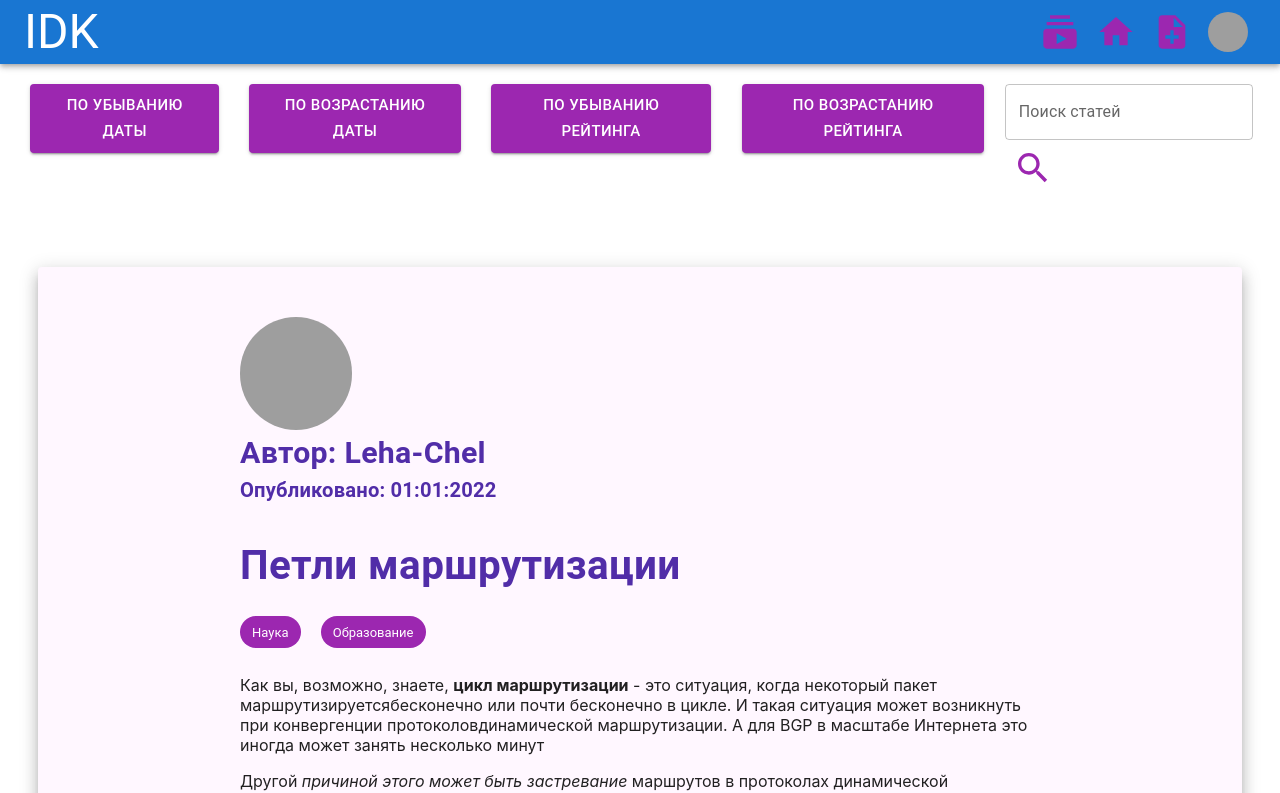
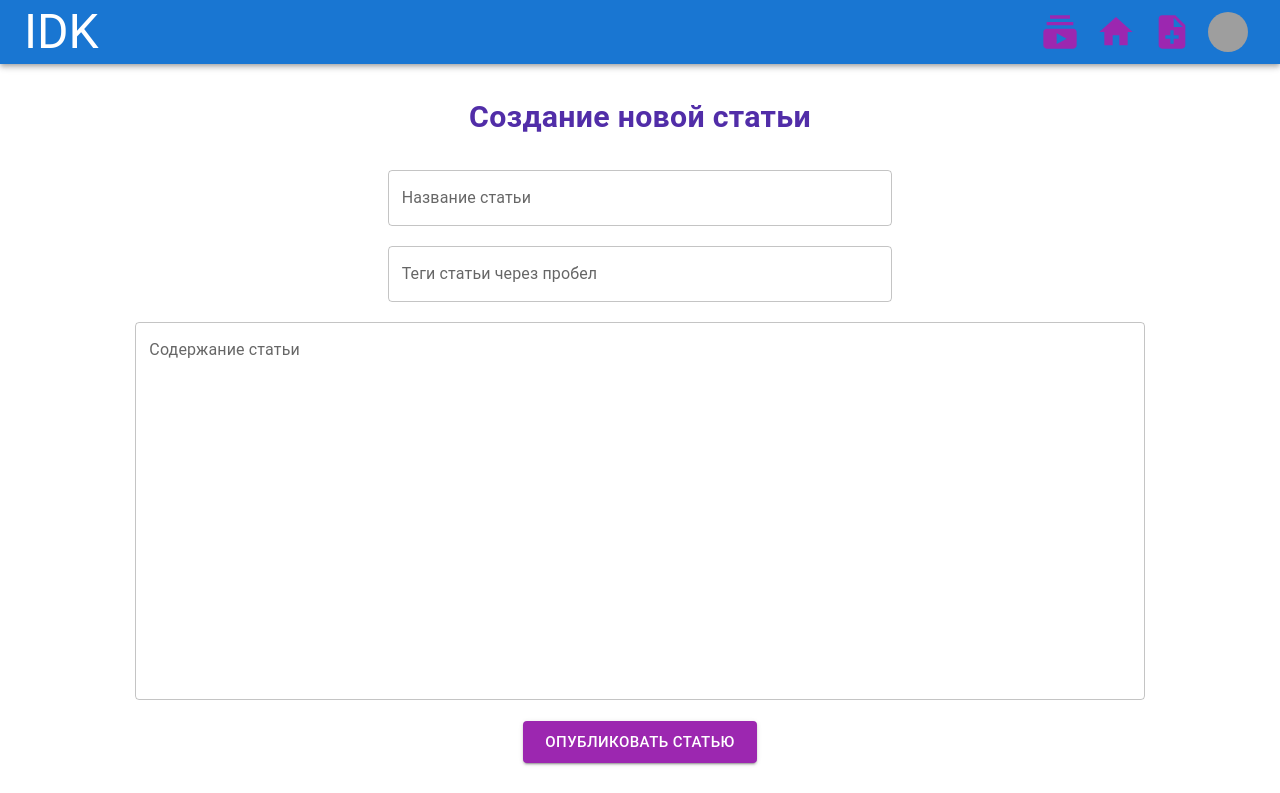
Before and after one commit to Dimaspb24/DevBlog, a React (Create React App) app in the folder react-frontend/: page / in a window 1280 px wide. Shown: the top 793 px of the page. Built offline with nearby package versions, Linux system fonts and the light colour scheme; grey boxes are pictures that could not be loaded.

Commit message:
Added creating post component ui

```diff
--- a/react-frontend/src/App.js
+++ b/react-frontend/src/App.js
@@ -3,6 +3,7 @@ import {Box} from '@mui/material'
 import Header from './components/Header/Header'
 import UserArticleContainer from './components/Article/UserArticleContainer'
 import HomePageContainer from './components/Home/HomePageContainer'
+import CreatingPostContainer from './components/CreatingPost/CreatingPostContainer'
 
 function App() {
     return (
@@ -10,7 +11,8 @@ function App() {
             <Header/>
             {/*<UserPersonalInfoContainer/>*/}
             {/*<UserArticleContainer/>*/}
-            <HomePageContainer/>
+            {/*<HomePageContainer/>*/}
+            <CreatingPostContainer/>
         </Box>
     )
 }
--- /dev/null
+++ b/react-frontend/src/components/CreatingPost/BodyInput.jsx
@@ -0,0 +1,12 @@
+import {Box, TextField} from '@mui/material'
+
+const BodyInput = () => {
+    return (
+        <Box sx={{display: 'flex', justifyContent: 'center', pt: '2ch'}}>
+            <TextField label="Содержание статьи" variant="outlined" color="secondary" sx={{minWidth: '100ch'}}
+                       multiline rows={15}/>
+        </Box>
+    )
+}
+
+export default BodyInput
--- /dev/null
+++ b/react-frontend/src/components/CreatingPost/CreatingPost.jsx
@@ -0,0 +1,20 @@
+import {Box} from '@mui/material'
+import TitleInput from './TitleInput'
+import TagInput from './TagInput'
+import BodyInput from './BodyInput'
+import SendButton from './SendButton'
+import Text from './Text'
+
+const CreatingPost = () => {
+    return (
+        <Box sx={{display: 'flex', flexDirection: 'column'}}>
+            <Text/>
+            <TitleInput/>
+            <TagInput/>
+            <BodyInput/>
+            <SendButton/>
+        </Box>
+    )
+}
+
+export default CreatingPost
--- /dev/null
+++ b/react-frontend/src/components/CreatingPost/CreatingPostContainer.jsx
@@ -0,0 +1,22 @@
+import {updatePassedPropertyActionCreator} from '../../redux/article-reducer'
+import {connect} from 'react-redux'
+import CreatingPost from './CreatingPost'
+
+const mapStateToProps = (state) => {
+    return {
+        article: state.articleReducer
+    }
+}
+
+const mapDispatchToProps = (dispatch) => {
+    return {
+        updatePassedProperty: (currentProperty, updatedValue) => {
+            const action = updatePassedPropertyActionCreator(currentProperty, updatedValue)
+            dispatch.action(action)
+        }
+    }
+}
+
+const CreatingPostContainer = connect(mapStateToProps, mapDispatchToProps)(CreatingPost)
+
+export default CreatingPostContainer
--- /dev/null
+++ b/react-frontend/src/components/CreatingPost/SendButton.jsx
@@ -0,0 +1,11 @@
+import {Box, Button} from '@mui/material'
+
+const SendButton = () => {
+    return (
+        <Box sx={{display: 'flex', justifyContent: 'center', pt: '2ch', pb: '15ch'}}>
+            <Button variant="contained" size="large" color="secondary">Опубликовать статью</Button>
+        </Box>
+    )
+}
+
+export default SendButton
--- /dev/null
+++ b/react-frontend/src/components/CreatingPost/TagInput.jsx
@@ -0,0 +1,11 @@
+import {Box, TextField} from '@mui/material'
+
+const TagInput = () => {
+    return (
+        <Box sx={{display: 'flex', justifyContent: 'center', pt: '2ch'}}>
+            <TextField label="Теги статьи через пробел" variant="outlined" color="secondary" sx={{minWidth: '50ch'}}/>
+        </Box>
+    )
+}
+
+export default TagInput
--- /dev/null
+++ b/react-frontend/src/components/CreatingPost/Text.jsx
@@ -0,0 +1,11 @@
+import {Box, Typography} from '@mui/material'
+
+const Text = () => {
+    return (
+        <Box sx={{display: 'flex', justifyContent: 'center', pt: '3ch'}}>
+            <Typography sx={{fontSize: '3ch', fontWeight: 600, color: '#512da8'}}>Создание новой статьи</Typography>
+        </Box>
+    )
+}
+
+export default Text
--- /dev/null
+++ b/react-frontend/src/components/CreatingPost/TitleInput.jsx
@@ -0,0 +1,11 @@
+import {Box, TextField} from '@mui/material'
+
+const TitleInput = () => {
+    return (
+        <Box sx={{display: 'flex', justifyContent: 'center', pt: '3ch'}}>
+            <TextField label="Название статьи" variant="outlined" color="secondary" sx={{minWidth: '50ch'}}/>
+        </Box>
+    )
+}
+
+export default TitleInput
--- a/react-frontend/src/redux/home-reducer.js
+++ b/react-frontend/src/redux/home-reducer.js
@@ -2,7 +2,7 @@ const UPDATE_STATE = 'UPDATE_STATE'
 
 const homeInitialState = [
     {
-        id: 42,
+        id: 41,
         title: 'Петли маршрутизации',
         body: 'Как вы, возможно, знаете, **цикл маршрутизации** - это ситуация, когда некоторый пакет маршрутизируется' +
             'бесконечно или почти бесконечно в цикле. И такая ситуация может возникнуть при конвергенции протоколов' +
@@ -89,7 +89,7 @@ const homeInitialState = [
             }
         ]
     }, {
-        id: 42,
+        id: 43,
         title: 'Петли маршрутизации',
         body: 'Как вы, возможно, знаете, **цикл маршрутизации** - это ситуация, когда некоторый пакет маршрутизируется' +
             'бесконечно или почти бесконечно в цикле. И такая ситуация может возникнуть при конвергенции протоколов' +
```
